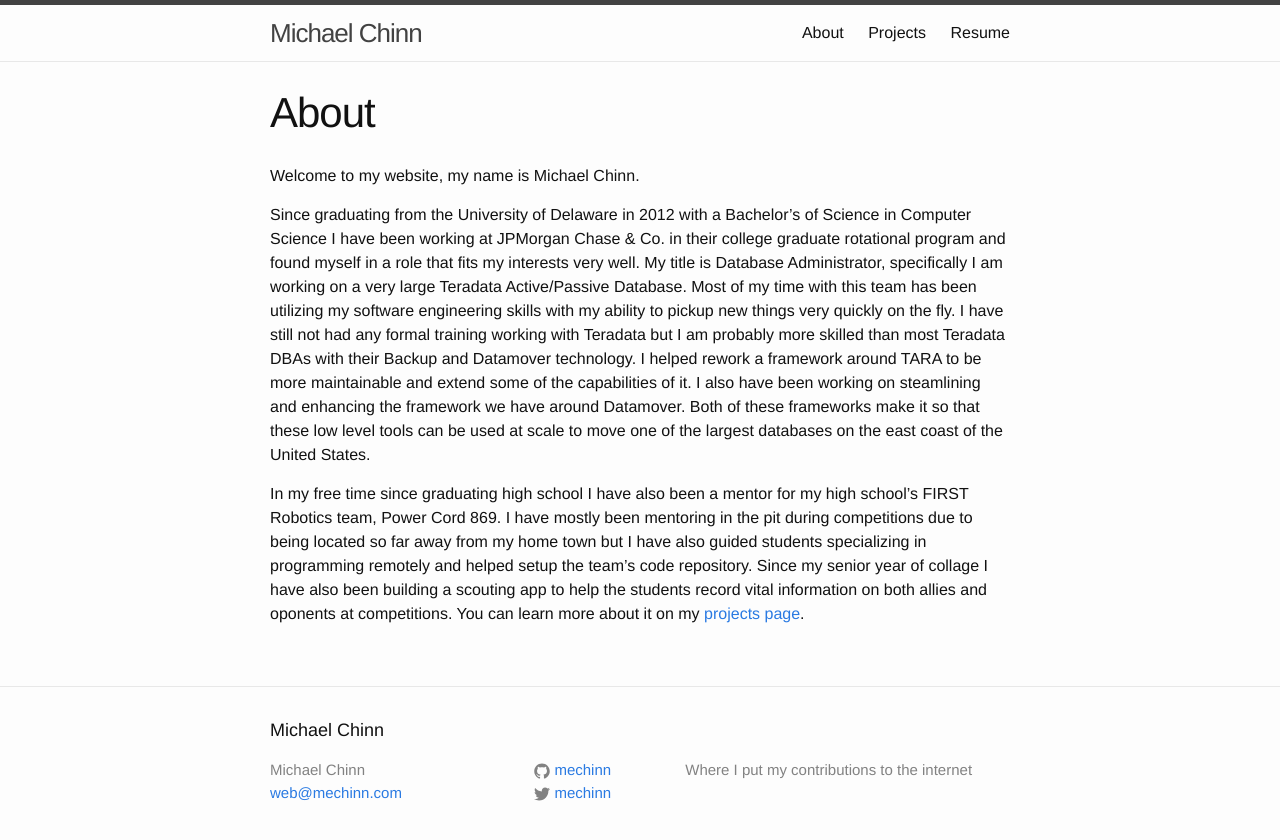
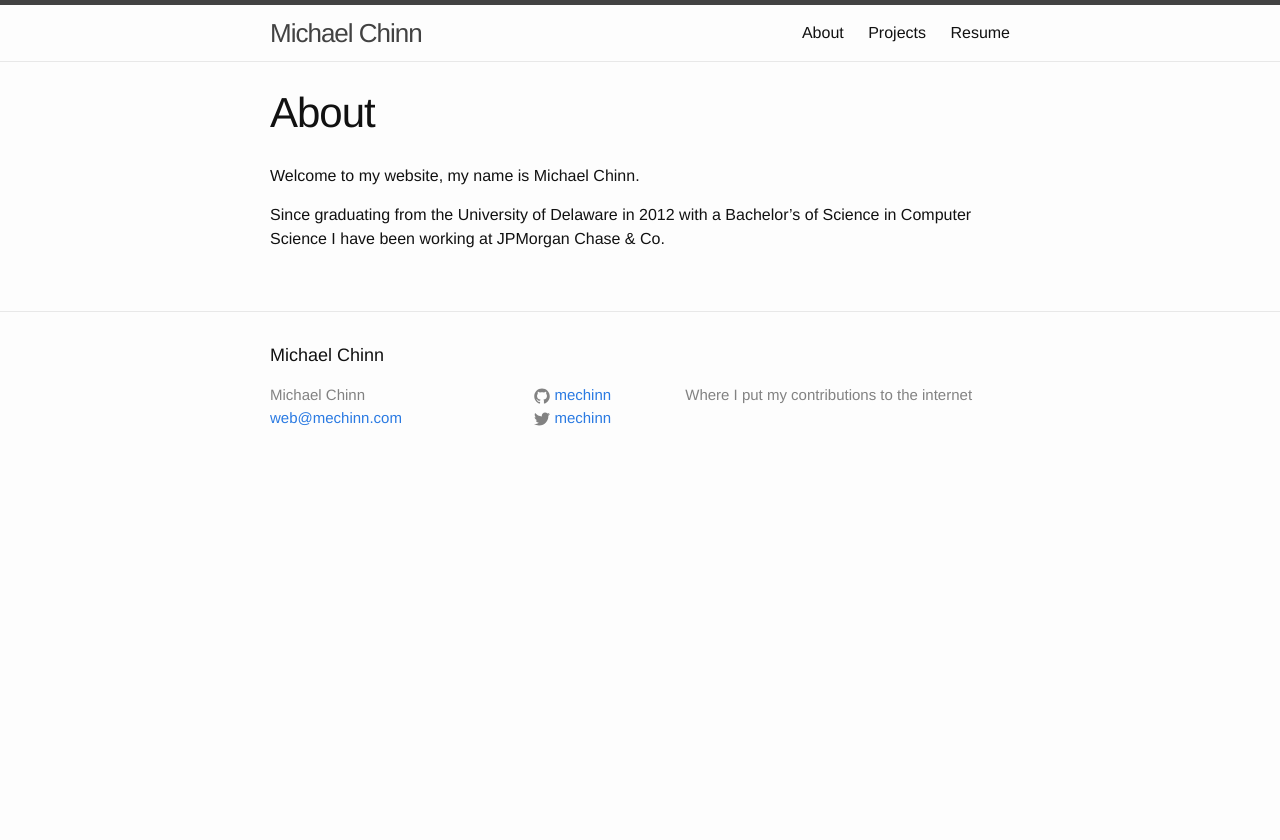
Before and after one commit to mechinn/mechinn.github.io, a Jekyll site: the page built from about.md, in a window 1280 px wide. Shown: the top 840 px of the page. Built offline with Jekyll 4.4.1, drawn with Linux system fonts in a browser that asks for light colours.

Commit message:
removing most of the detail from about to protect from phishing

```diff
--- a/about.md
+++ b/about.md
@@ -7,6 +7,4 @@ published: true
 
 Welcome to my website, my name is Michael Chinn.
 
-Since graduating from the University of Delaware in 2012 with a Bachelor's of Science in Computer Science I have been working at JPMorgan Chase & Co. in their college graduate rotational program and found myself in a role that fits my interests very well. My title is Database Administrator, specifically I am working on a very large Teradata Active/Passive Database. Most of my time with this team has been utilizing my software engineering skills with my ability to pickup new things very quickly on the fly. I have still not had any formal training working with Teradata but I am probably more skilled than most Teradata DBAs with their Backup and Datamover technology. I helped rework a framework around TARA to be more maintainable and extend some of the capabilities of it. I also have been working on steamlining and enhancing the framework we have around Datamover. Both of these frameworks make it so that these low level tools can be used at scale to move one of the largest databases on the east coast of the United States.
-
-In my free time since graduating high school I have also been a mentor for my high school's FIRST Robotics team, Power Cord 869. I have mostly been mentoring in the pit during competitions due to being located so far away from my home town but I have also guided students specializing in programming remotely and helped setup the team's code repository. Since my senior year of collage I have also been building a scouting app to help the students record vital information on both allies and oponents at competitions. You can learn more about it on my [projects page](/projects/).
+Since graduating from the University of Delaware in 2012 with a Bachelor's of Science in Computer Science I have been working at JPMorgan Chase & Co.
```
